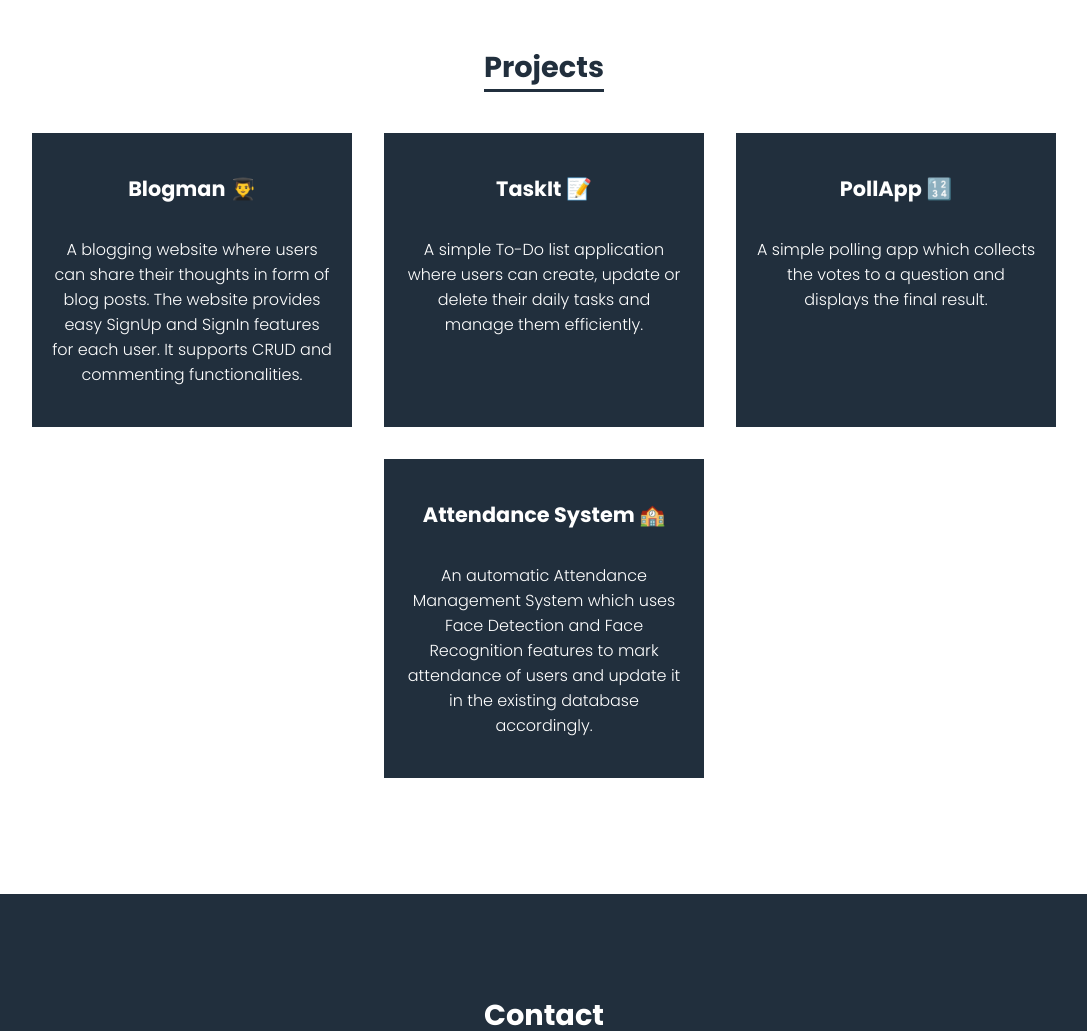
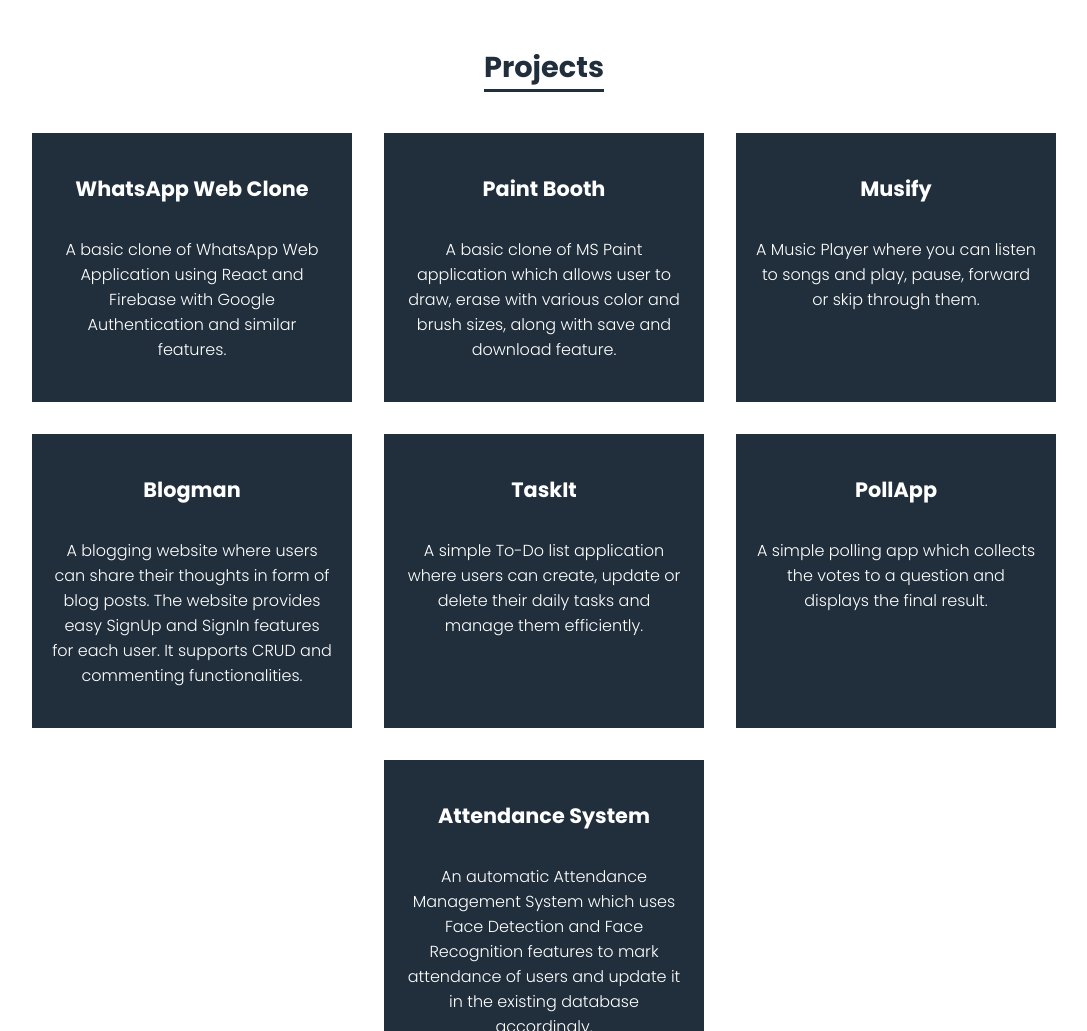
Before and after one commit to swarina/swarina.github.io, a plain HTML site: page index.html in a window 1280 px wide. Shown: the part 1600-2631 px from the top of the page, without its empty margins (96-1183 px from the left). Drawn offline with nearby package versions, Linux system fonts and the light colour scheme.

Commit message:
Update Projects

```diff
--- a/index.html
+++ b/index.html
@@ -100,9 +100,33 @@
         <div class="projects-content">
 
             <!-- Boxes -->
+            <a href="https://whatsapp-web-clone-24be9.web.app/" target="_blank" class="box">
+                <div>
+                    <h1>WhatsApp Web Clone </h1>
+                    <br>
+                    <p>A basic clone of WhatsApp Web Application using React and Firebase with Google Authentication and similar features.</p>
+                </div>
+            </a>
+
+            <a href="https://swarina.github.io/Paint-Booth/" target="_blank" class="box">
+                <div>
+                    <h1>Paint Booth </h1>
+                    <br>
+                    <p>A basic clone of MS Paint application which allows user to draw, erase with various color and brush sizes, along with save and download feature.</p>
+                </div>
+            </a>
+
+            <a href="https://swarina.github.io/Musify/" target="_blank" class="box">
+                <div>
+                    <h1>Musify </h1>
+                    <br>
+                    <p>A Music Player where you can listen to songs and play, pause, forward or skip through them.</p>
+                </div>
+            </a>
+
             <a href="https://github.com/swarina/Blogman" target="_blank" class="box">
             <div>
-                <h1>Blogman 👨‍🎓</h1>
+                <h1>Blogman </h1>
                 <br>
                 <p>A blogging website where users can share their thoughts in form of blog posts. The website provides easy SignUp and SignIn features for each user. It supports CRUD and commenting functionalities.</p>
             </div>
@@ -110,7 +134,7 @@
 
             <a href="https://github.com/swarina/TaskIt" target="_blank" class="box">
             <div>
-                <h1>TaskIt 📝</h1>
+                <h1>TaskIt </h1>
                 <br>
                 <p>A simple To-Do list application where users can create, update or delete their daily tasks and manage them efficiently.</p>
             </div>
@@ -118,7 +142,7 @@
 
             <a href="https://github.com/swarina/polling-app" target="_blank" class="box">
             <div>
-                <h1>PollApp 🔢</h1>
+                <h1>PollApp </h1>
                 <br>
                 <p>A simple polling app which collects the votes to a question and displays the final result.</p>
             </div>
@@ -126,7 +150,7 @@
 
             <a href="https://github.com/swarina/Attendance-System" target="_blank" class="box">
             <div>
-                <h1>Attendance System 🏫</h1>
+                <h1>Attendance System </h1>
                 <br>
                 <p>An automatic Attendance Management System which uses Face Detection and Face Recognition features to mark attendance of users and update it in the existing database accordingly.</p>
             </div>
```
